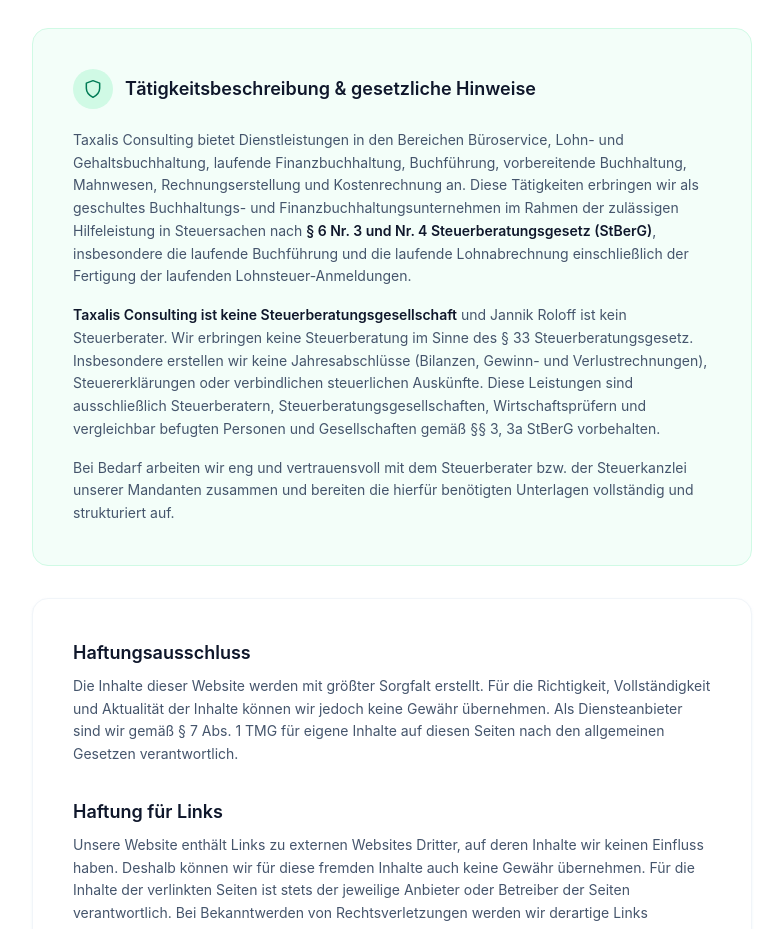
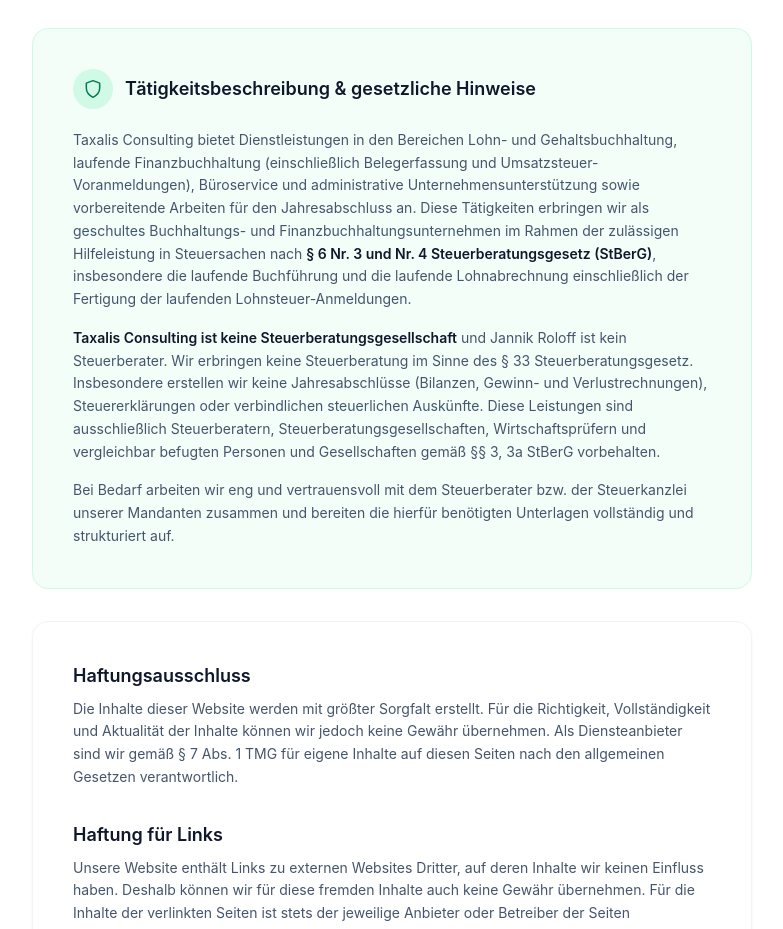
Before and after one commit to Taxalis/Taxalis, a Next.js app: page /impressum in a window 1280 px wide. Shown: the part 1040-1969 px from the top of the page, without its empty margins (248-1031 px from the left). Built offline with nearby package versions, Linux system fonts and the light colour scheme.

Commit message:
Update page.tsx

```diff
--- a/app/impressum/page.tsx
+++ b/app/impressum/page.tsx
@@ -99,9 +99,9 @@
                 </div>
                 <div className="mt-5 space-y-4 text-sm leading-relaxed text-slate-600">
                   <p>
-                    Taxalis Consulting bietet Dienstleistungen in den Bereichen Büroservice, Lohn- und Gehaltsbuchhaltung,
-                    laufende Finanzbuchhaltung, Buchführung, vorbereitende Buchhaltung, Mahnwesen, Rechnungserstellung und
-                    Kostenrechnung an. Diese Tätigkeiten erbringen wir als geschultes Buchhaltungs- und
+                    Taxalis Consulting bietet Dienstleistungen in den Bereichen Lohn- und Gehaltsbuchhaltung,
+                    laufende Finanzbuchhaltung (einschließlich Belegerfassung und Umsatzsteuer-Voranmeldungen), Büroservice und
+                    administrative Unternehmensunterstützung sowie vorbereitende Arbeiten für den Jahresabschluss an. Diese Tätigkeiten erbringen wir als geschultes Buchhaltungs- und
                     Finanzbuchhaltungsunternehmen im Rahmen der zulässigen Hilfeleistung in Steuersachen nach{" "}
                     <strong className="font-semibold text-slate-900">§ 6 Nr. 3 und Nr. 4 Steuerberatungsgesetz (StBerG)</strong>,
                     insbesondere die laufende Buchführung und die laufende Lohnabrechnung einschließlich der Fertigung der
```
